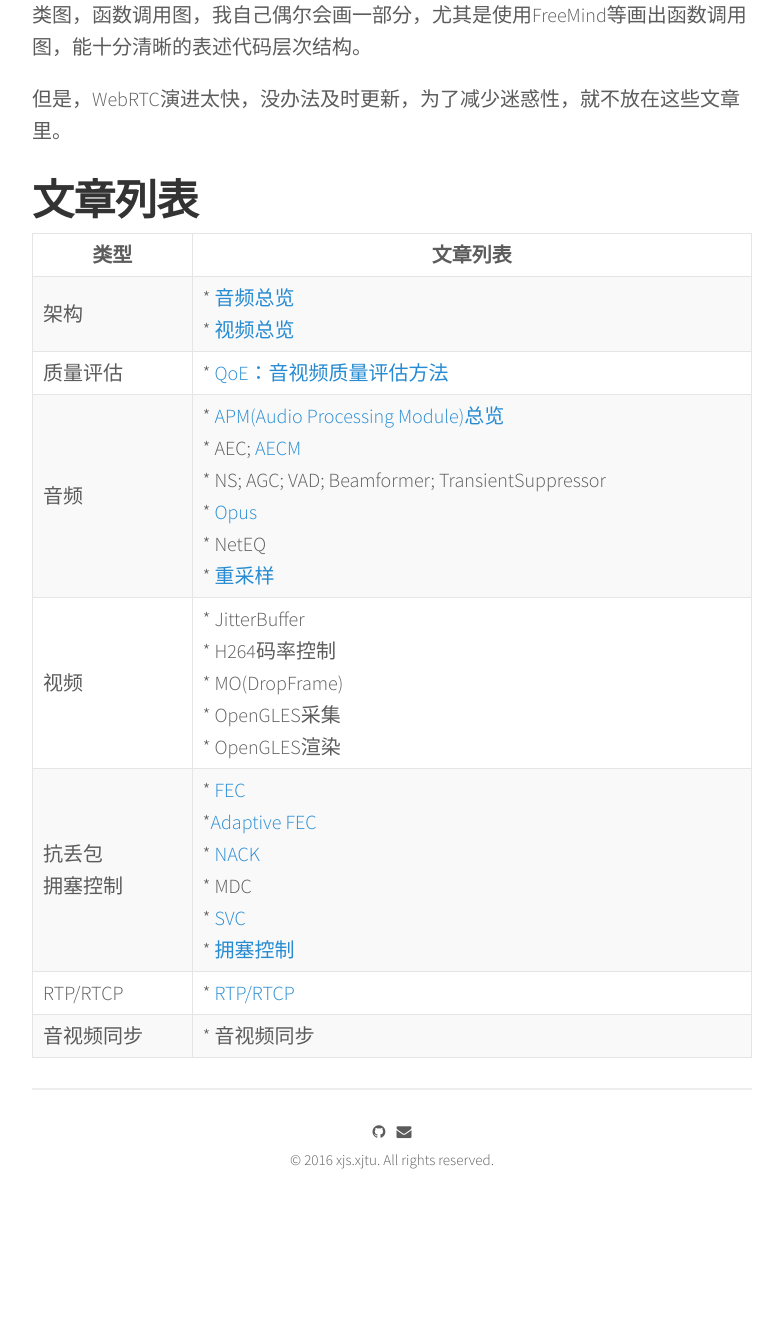
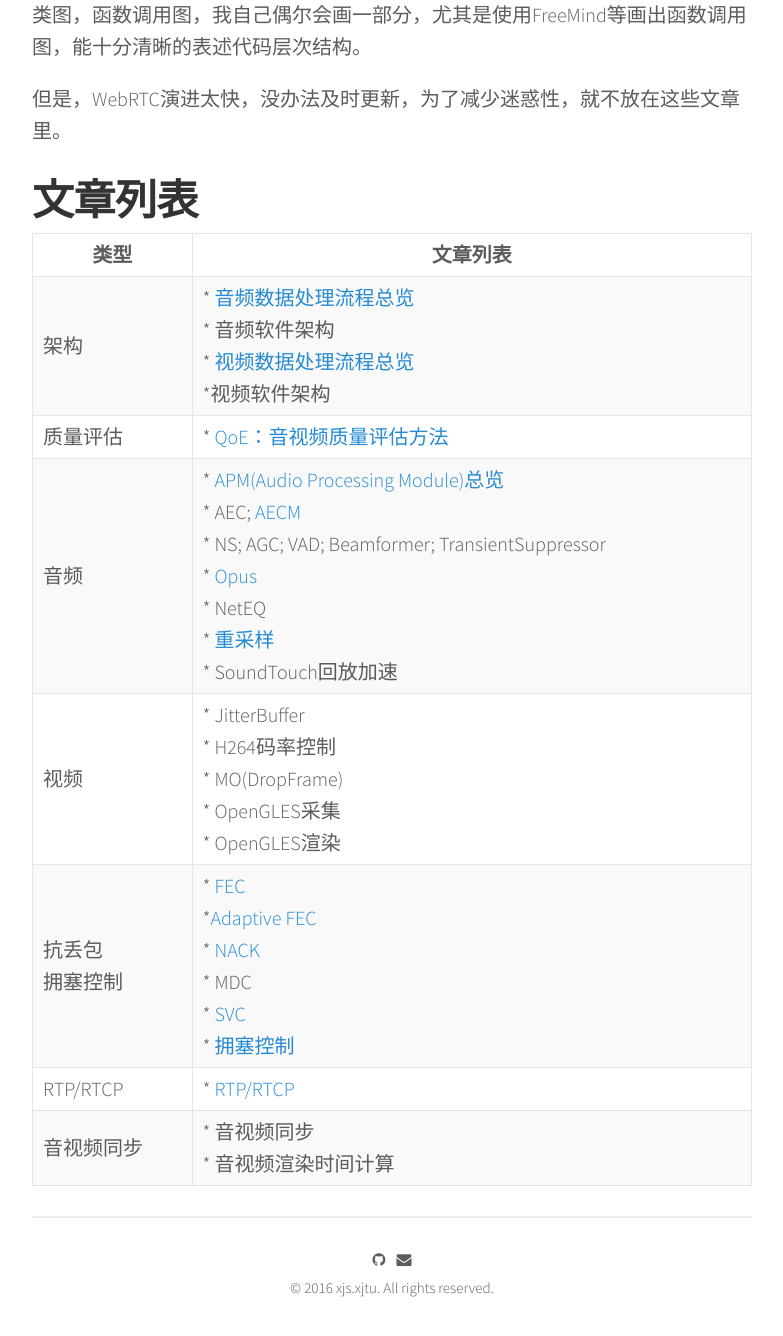
Before and after one commit to xjsXjtu/xjsxjtu.github.io, a Jekyll site: the page built from _posts/2016-12-18-LearningWebRTC-0.md, in a window 1280 px wide and 1400 px high, scrolled down 1169 px. Shown: the top 1336 px of the window, without its empty margins (248-1031 px from the left). Built offline with Jekyll 4.4.1, drawn with Linux system fonts in a browser that asks for light colours; nearby versions of some CDN libraries; before the commit the page ends 2441 px from its top, so only the background shows below that.

```diff
--- a/_posts/2016-12-18-LearningWebRTC-0.md
+++ b/_posts/2016-12-18-LearningWebRTC-0.md
@@ -31,10 +31,10 @@ LearningWebRTC系列，尽量以图的形式展示VoiceEngine、VideoEngine、Tr
 
 | 类型  | 文章列表 |
 | - | - |
-| 架构  | * [音频总览](https://xjsxjtu.github.io/2017-07-01/LearningWebRTC-AudioArchitecture/) <BR>  * [视频总览](https://xjsxjtu.github.io/2017-08-01/LearningWebRTC-video_arch/) |
+| 架构  | * [音频数据处理流程总览](https://xjsxjtu.github.io/2017-07-01/LearningWebRTC-AudioArchitecture/) <BR> * 音频软件架构 <BR>  * [视频数据处理流程总览](https://xjsxjtu.github.io/2017-08-01/LearningWebRTC-video_arch/) <BR> *视频软件架构 |
 | 质量评估 | * [QoE：音视频质量评估方法](https://xjsxjtu.github.io/2017-04-17/LearningWebRTC-1/)
-| 音频  | * [APM(Audio Processing Module)总览](https://xjsxjtu.github.io/2017-07-01/LearningWebRTC-apm_overview/)<BR>    * AEC; [AECM](https://xjsxjtu.github.io/2017-07-05/LearningWebRTC-apm_aecm/)<BR>    * NS; AGC; VAD; Beamformer; TransientSuppressor<BR>  * [Opus](https://xjsxjtu.github.io/2017-07-08/LearningWebRTC-opus/)<BR>  * NetEQ<BR>  * [重采样](https://xjsxjtu.github.io/2017-07-08/LearningWebRTC-audio_resample/) |
+| 音频  | * [APM(Audio Processing Module)总览](https://xjsxjtu.github.io/2017-07-01/LearningWebRTC-apm_overview/)<BR>    * AEC; [AECM](https://xjsxjtu.github.io/2017-07-05/LearningWebRTC-apm_aecm/)<BR>    * NS; AGC; VAD; Beamformer; TransientSuppressor<BR>  * [Opus](https://xjsxjtu.github.io/2017-07-08/LearningWebRTC-opus/)<BR>  * NetEQ<BR>  * [重采样](https://xjsxjtu.github.io/2017-07-08/LearningWebRTC-audio_resample/) <BR> * SoundTouch回放加速 |
 | 视频  |  * JitterBuffer<BR> * H264码率控制<BR> * MO(DropFrame)<BR> * OpenGLES采集<BR> * OpenGLES渲染 |
 | 抗丢包<BR>拥塞控制 | * [FEC](https://xjsxjtu.github.io/2017-07-16/LearningWebRTC-fec/)<BR> *[Adaptive FEC](https://xjsxjtu.github.io/2017-07-16/LearningWebRTC-adafec/)<BR> * [NACK](https://xjsxjtu.github.io/2017-07-16/LearningWebRTC-nack/)<BR> * MDC<BR> * [SVC](https://xjsxjtu.github.io/2017-06-24/H264-SVC/)<BR> * [拥塞控制](https://xjsxjtu.github.io/2017-07-18/LearningWebRTC-congestion_control/) |
 | RTP/RTCP | * [RTP/RTCP](https://xjsxjtu.github.io/2017-06-25/LearningWebRTC-RTP-RTCP/) |
-| 音视频同步 | * 音视频同步 |
+| 音视频同步 | * 音视频同步<BR> * 音视频渲染时间计算 |
```
Also changed, not shown: other parts of _posts/2016-12-18-LearningWebRTC-0.md (+1 -1 lines).
